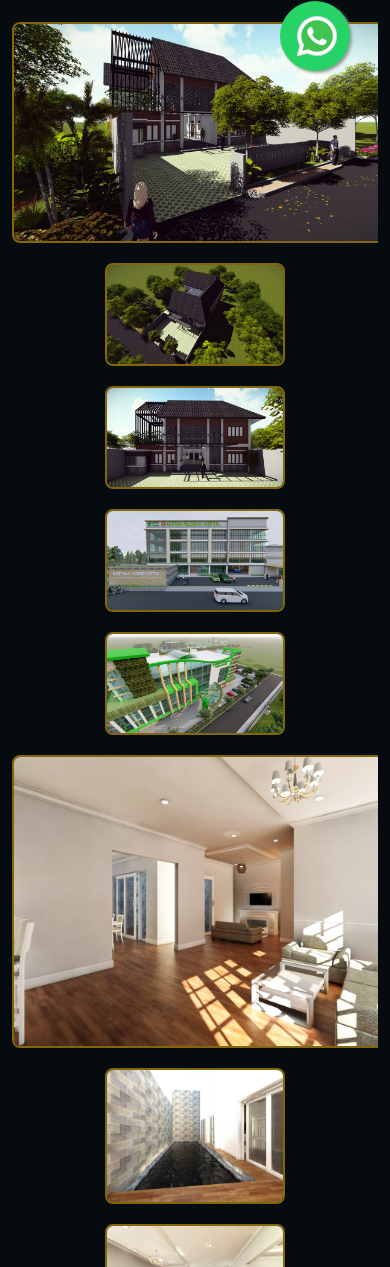
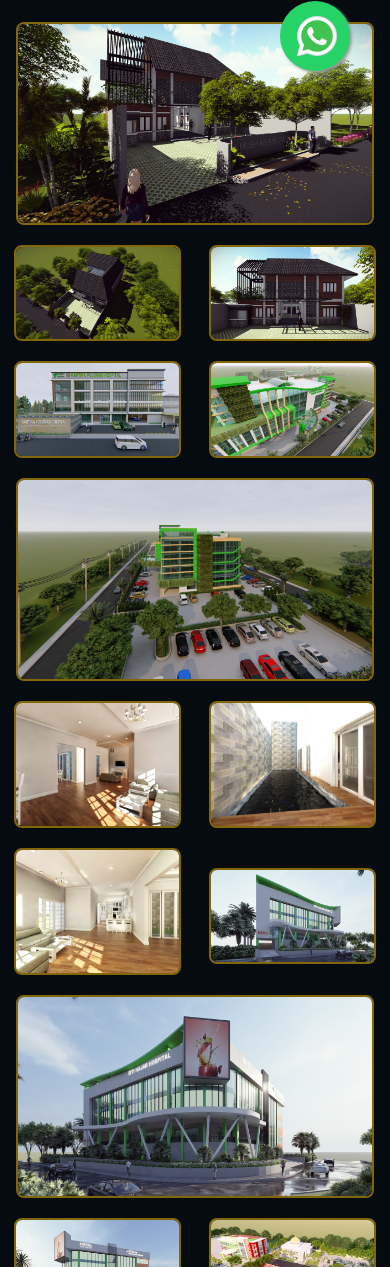
Before and after one commit to Xcaliburx/berkah_group, a plain HTML site: page index.html in a window 390 px wide. Shown: the part 733-2000 px from the top of the page. Drawn offline with Linux system fonts and the light colour scheme.

Commit message:
Fix width

```diff
--- a/asset/css/style.css
+++ b/asset/css/style.css
@@ -289,7 +289,7 @@ h1, h4 {
     .content-image{
         display: block;
         margin: auto;
-        width: 180px !important;
+        width: 43vw !important;
     }
 
     .content h3{
@@ -297,7 +297,7 @@ h1, h4 {
     }
 
     .head img{
-        width: 390px !important;
+        width: 92vw !important;
     }
 
     .head h3{
--- a/index.html
+++ b/index.html
@@ -106,6 +106,19 @@
                   <div class="content head">
                       <a>
                         <div class="content-overlay"></div>
+                        <img class="content-image border border-warning border-2 border-opacity-50 rounded-3" src="/asset/img/project6.jpg" alt="">
+                        <div class="content-details fadeIn-top">
+                          <h3>RS Kartika Pulomas</h3>
+                          <p>PT Berkah Prima Putra</p>
+                        </div>
+                      </a>
+                  </div>
+                </div>
+
+                <div class="col">
+                  <div class="content">
+                      <a>
+                        <div class="content-overlay"></div>
                         <img class="content-image border border-warning border-2 border-opacity-50 rounded-3" src="/asset/img/interior3.jpg" alt="">
                         <div class="content-details fadeIn-top">
                           <h3>INTERIOR DESIGN</h3>
@@ -142,23 +155,10 @@
                 </div>
 
                 <div class="col">
-                  <div class="content">
-                      <a>
-                        <div class="content-overlay"></div>
-                        <img class="content-image border border-warning border-2 border-opacity-50 rounded-3" src="/asset/img/project6.jpg" alt="">
-                        <div class="content-details fadeIn-top">
-                          <h3>RS Kartika Pulomas</h3>
-                          <p>PT Berkah Prima Putra</p>
-                        </div>
-                      </a>
-                  </div>
-                </div>
-
-                <div class="col">
-                    <div class="content">
+                    <div class="content mt-4">
                         <a>
                           <div class="content-overlay"></div>
-                          <img class="content-image border border-warning border-2 border-opacity-50 rounded-3" src="/asset/img/project7.jpg" alt="">
+                          <img class="content-image border border-warning border-2 border-opacity-50 rounded-3 mt-3" src="/asset/img/project7.jpg" alt="">
                           <div class="content-details fadeIn-top">
                             <h3>RS SITI HAJAR</h3>
                             <p>PT Berkah Prima Putra</p>
```
